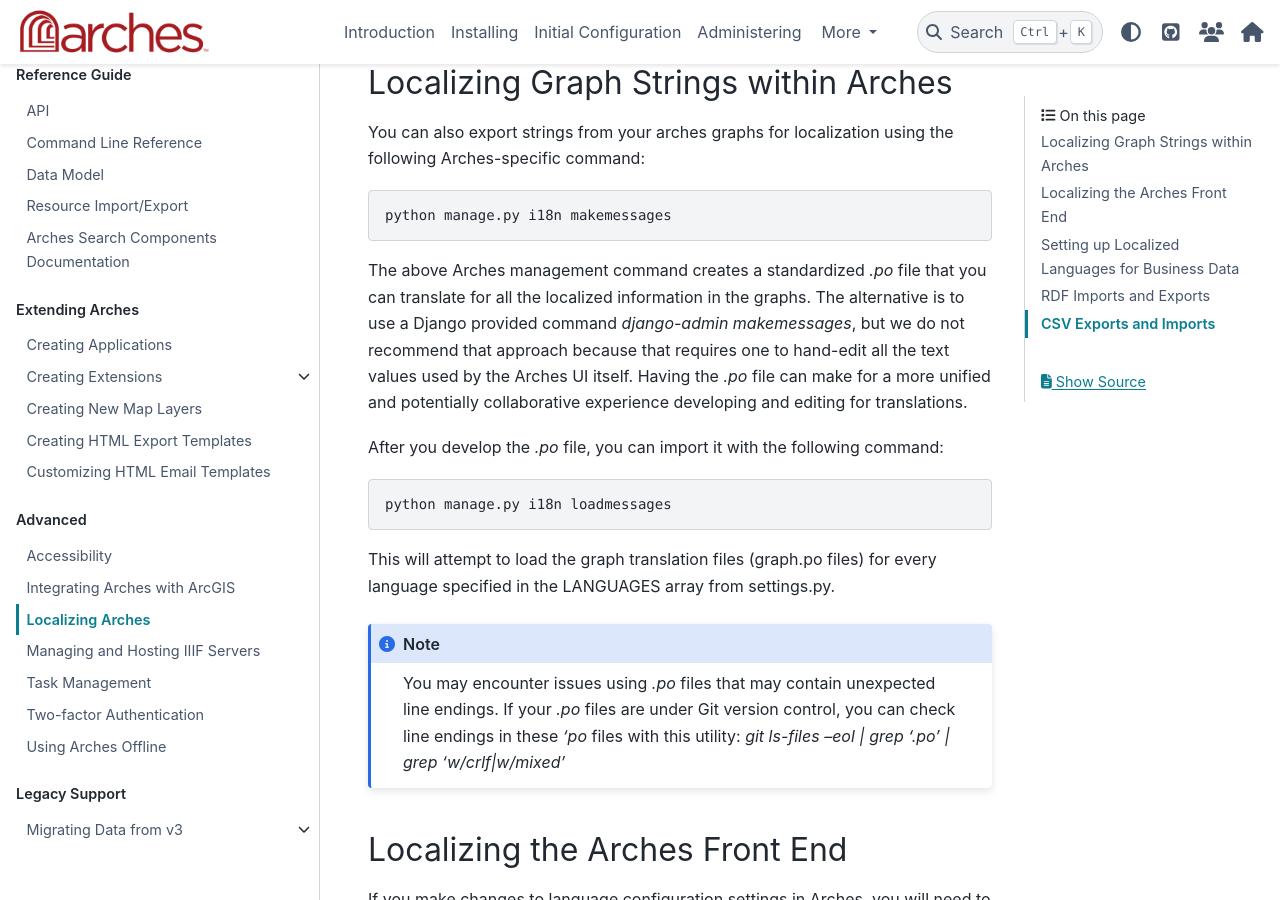
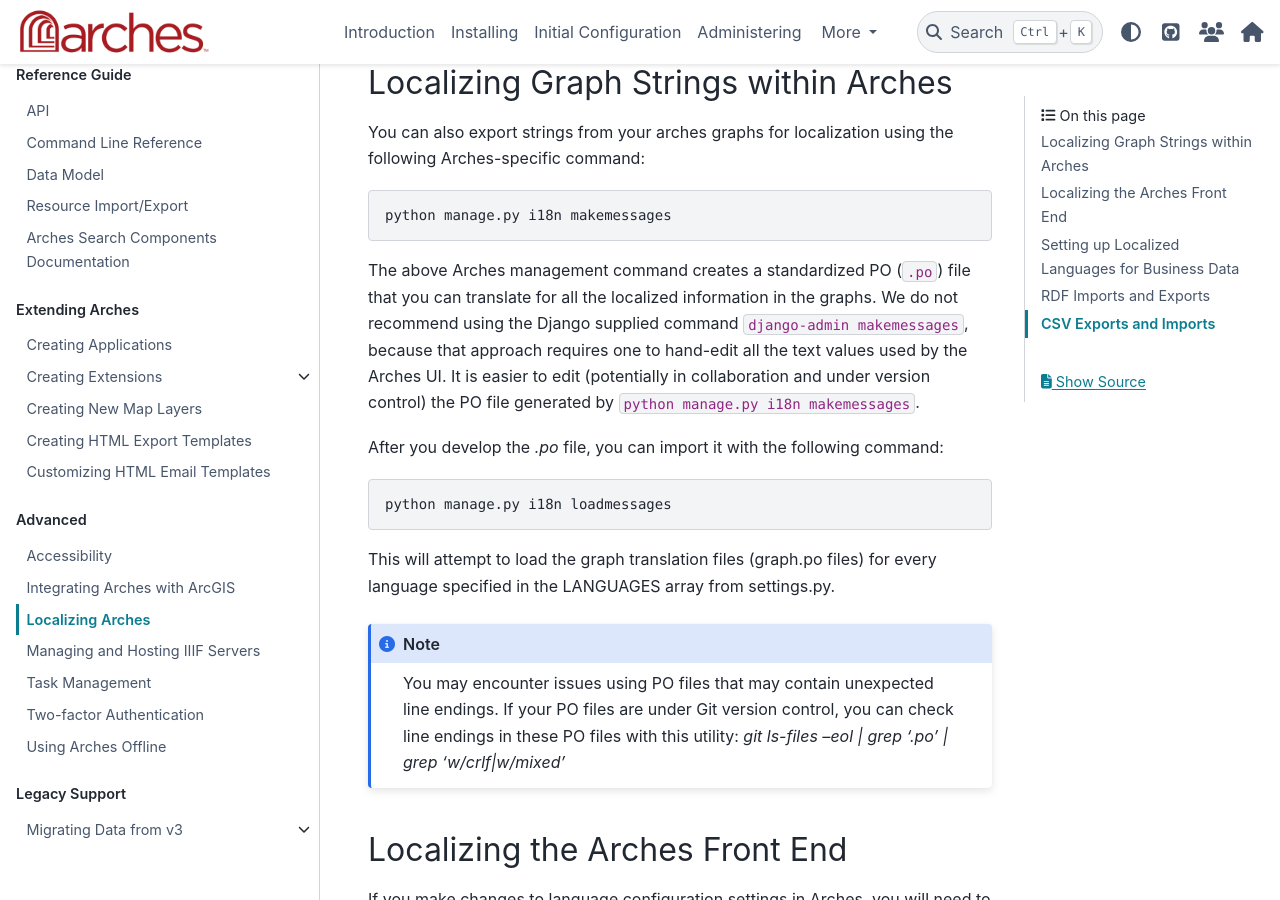
Before and after one commit to archesproject/arches-docs, a Sphinx documentation site: the page built from docs/developing/advanced/localizing-arches.rst, in a window 1280 px wide and 900 px high, scrolled down 1957 px. Built offline with Sphinx 7.4.7 and the PyData theme 0.15.4, drawn with Linux system fonts in a browser that asks for light colours.

Commit message:
Clarified editing PO files

```diff
--- a/docs/developing/advanced/localizing-arches.rst
+++ b/docs/developing/advanced/localizing-arches.rst
@@ -94,7 +94,7 @@
     python manage.py i18n makemessages
 
 
-The above Arches management command creates a standardized `.po` file that you can translate for all the localized information in the graphs. The alternative is to use a Django provided command `django-admin makemessages`, but we do not recommend that approach because that requires one to hand-edit all the text values used by the Arches UI itself. Having the `.po` file can make for a more unified and potentially collaborative experience developing and editing for translations.
+The above Arches management command creates a standardized PO (``.po``) file that you can translate for all the localized information in the graphs. We do not recommend using the Django supplied command ``django-admin makemessages``, because that approach requires one to hand-edit all the text values used by the Arches UI. It is easier to edit (potentially in collaboration and under version control) the PO file generated by ``python manage.py i18n makemessages``.
 
 After you develop the `.po` file, you can import it with the following command:
 
@@ -106,7 +106,7 @@
 
 
 .. note::
-  You may encounter issues using `.po` files that may contain unexpected line endings. If your `.po` files are under Git version control, you can check line endings in these `'po` files with this utility:
+  You may encounter issues using PO files that may contain unexpected line endings. If your PO files are under Git version control, you can check line endings in these PO files with this utility:
   `git ls-files --eol | grep '\.po' | grep 'w/crlf\|w/mixed'`
 
 
```
